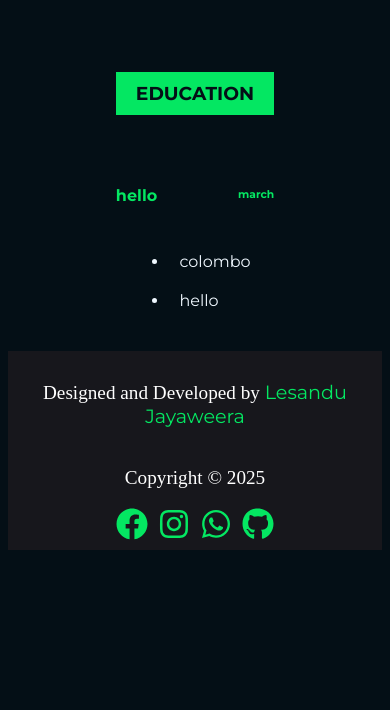
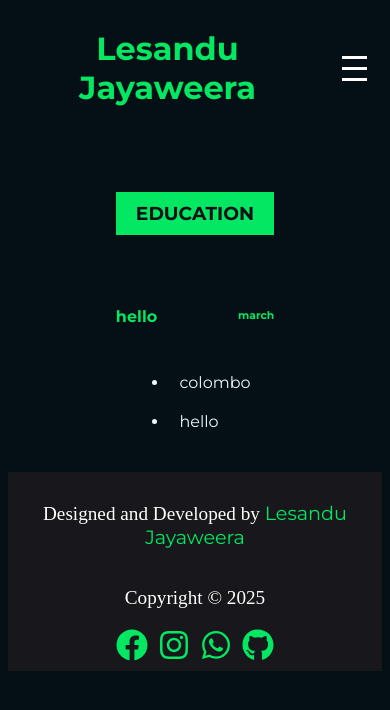
Before and after one commit to lesajayaweera/my_potofolio, a React (Vite) app: page /resume in a window 390 px wide. Shown: the top 710 px of the page. Built offline with nearby package versions, Linux system fonts and the light colour scheme.

Commit message:
made the header more responsive with a header in a shape of a "l"

```diff
--- a/src/Header/Header.jsx
+++ b/src/Header/Header.jsx
@@ -1,29 +1,53 @@
-import styles from "./Header.module.css"
-import { Link } from "react-router-dom"
+import styles from "./Header.module.css";
+import { Link } from "react-router-dom";
+import { useState } from "react";
 
+function Header() {
+  const [MenuToggle, SetMenuToggle] = useState(false);
 
+  const toggleMenu = () => {
+    SetMenuToggle(!MenuToggle);
+  };
 
-function Header (){
-    return(
+  return (
     <>
       <header className={styles.header}>
         <h1 className={styles.h1}>Lesandu Jayaweera</h1>
-                <nav className={styles.nav}>
-
+        <nav className={`${styles.nav} ${MenuToggle ? styles.active : ""}`}>
           <ul className={styles.ul}>
-
-                        <li className={styles.li}><Link to="/">Home</Link></li>
-                        <li className={styles.li}><Link to="/about">About me</Link></li>
-                        <li className={styles.li}><Link to="/projects">Projects</Link></li>
-                        <li className={styles.li}><Link to="/resume">Resume</Link></li>
+            <li className={styles.li}>
+              <Link to="/" onClick={toggleMenu}>
+                Home
+              </Link>
+            </li>
+            <li className={styles.li}>
+              <Link to="/about" onClick={toggleMenu}>
+                About me
+              </Link>
+            </li>
+            <li className={styles.li}>
+              <Link to="/projects" onClick={toggleMenu}>
+                Projects
+              </Link>
+            </li>
+            <li className={styles.li}>
+              <Link to="/resume" onClick={toggleMenu}>
+                Resume
+              </Link>
+            </li>
           </ul>
-
-
         </nav>
+        <div
+          className={`${styles.hamburger} ${MenuToggle ? styles.active : ""}`} // Add active class
+          onClick={toggleMenu}
+        >
+          <div className={styles.line}></div>
+          <div className={styles.line}></div>
+          <div className={styles.line}></div>
+        </div>
       </header>
-
     </>
-    )
+  );
 }
 
-export default Header
+export default Header;
--- a/src/Header/Header.module.css
+++ b/src/Header/Header.module.css
@@ -1,81 +1,145 @@
-.header{
+.header {
     font-size: 2rem;
     width: 100%;
     padding: 0;
-    display: grid;
-    grid-template-columns: 1fr 2fr;
-    place-content: center;
-    place-items: center;
+    display: flex;
+    align-items: center;
+    justify-content: space-between;
     font-family: "Montserrat", sans-serif;
+  }
 
-}
-.h1{
+  .h1 {
     text-align: center;
     font-size: inherit;
-    color: #04E762;
+    color: #04e762;
+    padding: 0 10px;
   }
 
-.nav{
-    width: 100%;
+  .nav {
+    padding: 0 15px;
   }
 
-.ul{
+  .ul {
     list-style: none;
     display: flex;
     justify-content: center;
-    padding:0 ;
+    padding: 0;
     gap: 50px;
-
   }
 
-.li{
+  .li {
     padding: 10px;
     color: white;
     text-align: center;
     font-size: 1.9rem;
-
   }
 
-.li:hover ,li::after{
-    color: #04E762;
+  .li:hover,
+  .li::after {
+    color: #04e762;
     animation: neon-glow 1.5s infinite alternate;
-
   }
 
-.HireMeBtn{
+  .HireMeBtn {
     padding: 10px 35px;
     border-radius: 15px;
     border: none;
-    background-color: #04E762;
+    background-color: #04e762;
     font-size: 2rem;
     text-transform: capitalize;
     width: 190px;
     margin: 15px;
-    transition: all .25s ease-in-out;
+    transition: all 0.25s ease-in-out;
     outline: none;
   }
 
-.HireMeBtn:hover{
-    animation: button-glow .9s infinite alternate;
+  .HireMeBtn:hover {
+    animation: button-glow 0.9s infinite alternate;
   }
-.HireMeBtn:active{
+
+  .HireMeBtn:active {
     color: white;
   }
-@keyframes neon-glow{
-    0% { text-shadow: 0 0 5px #04E762, 0 0 10px #04E762; }
-  50% { text-shadow: 0 0 15px #04E762, 0 0 30px #04E762; }
-  100% { text-shadow: 0 0 5px #04E762, 0 0 10px #04E762; }
+
+  @keyframes neon-glow {
+    0% {
+      text-shadow: 0 0 5px #04e762, 0 0 10px #04e762;
+    }
+    50% {
+      text-shadow: 0 0 15px #04e762, 0 0 30px #04e762;
+    }
+    100% {
+      text-shadow: 0 0 5px #04e762, 0 0 10px #04e762;
+    }
   }
 
-@keyframes button-glow{
-    0%{box-shadow: 0px 0px 0px #02D252, 0px 0px 0px #ffff3f;}
-
-    50%{box-shadow: 0px 0px 10px #02D252, 0px 0px 10px #ffff3f;}
-    100%{box-shadow: 0px 0px 15px #02D252, 0px 0px 15px #ffff3f;}
+  @keyframes button-glow {
+    0% {
+      box-shadow: 0px 0px 0px #02d252, 0px 0px 0px #ffff3f;
+    }
+    50% {
+      box-shadow: 0px 0px 10px #02d252, 0px 0px 10px #ffff3f;
+    }
+    100% {
+      box-shadow: 0px 0px 15px #02d252, 0px 0px 15px #ffff3f;
+    }
   }
 
-@media (max-width:1280px){
-    .header{
-        display: none;
+  /* Hamburger menu */
+  .hamburger {
+    display: none; /* Hidden by default */
+    flex-direction: column;
+    cursor: pointer;
+    z-index: 1000; /* Ensure it's above other elements */
+  }
+
+  .hamburger .line {
+    width: 25px;
+    height: 3px;
+    background-color: white;
+    margin: 4px 15px;
+    transition: transform 0.3s ease, opacity 0.3s ease; /* Add smooth transitions */
+  }
+
+  /* Animation for the hamburger menu when active */
+  .hamburger.active .line:nth-child(1) {
+    transform: translateY(7px) translateX(-10px) rotate(90deg);
+    background-color: #02d252; /* Rotate top bar */
+  }
+
+  .hamburger.active .line:nth-child(2) {
+    opacity: 0; /* Hide middle bar */
+  }
+
+  .hamburger.active .line:nth-child(3) {
+    background-color:yellow  ; /* Rotate bottom bar */
+  }
+
+  /* Responsive styles */
+  @media (max-width: 1280px) {
+    .hamburger {
+      display: flex; /* Show hamburger on small screens */
+    }
+
+    .nav {
+      display: none; /* Hide nav by default on small screens */
+      position: absolute;
+      top: 80px; /* Adjust based on header height */
+      right: 0;
+      width: 100%;
+      text-align: center;
+    }
+
+    .nav.active {
+      display: block; /* Show nav when active */
+    }
+
+    .ul {
+      flex-direction: column; /* Stack links vertically */
+      gap: 10px;
+    }
+
+    .li {
+      font-size: 1.5rem; /* Adjust font size for mobile */
     }
   }
--- a/src/index.css
+++ b/src/index.css
@@ -1,7 +1,7 @@
 @import url('https://fonts.googleapis.com/css2?family=Montserrat:ital,wght@0,100..900;1,100..900&display=swap');
 
 *{
-    background-color: #040F16;;
+    background-color: #040F16;
 
 }
 
```
Lines whose indentation alone changed are shown as unchanged.
